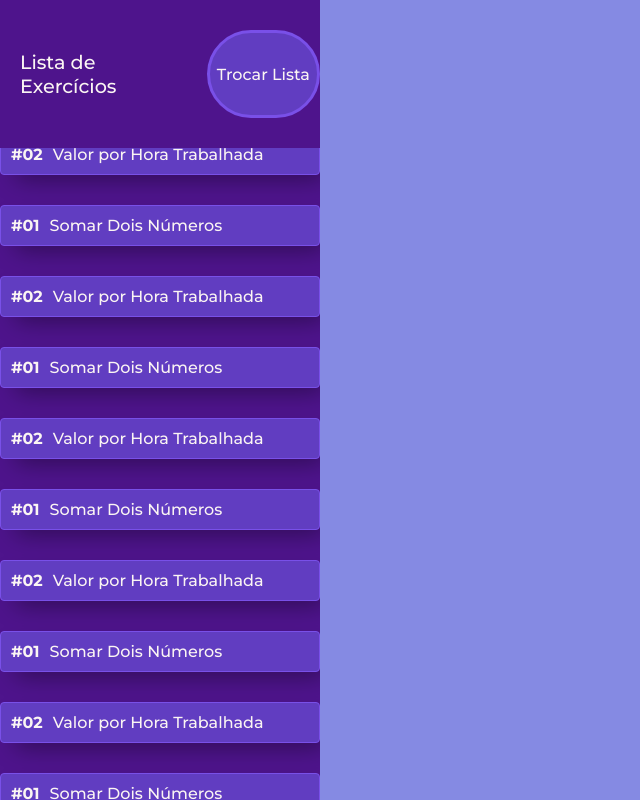
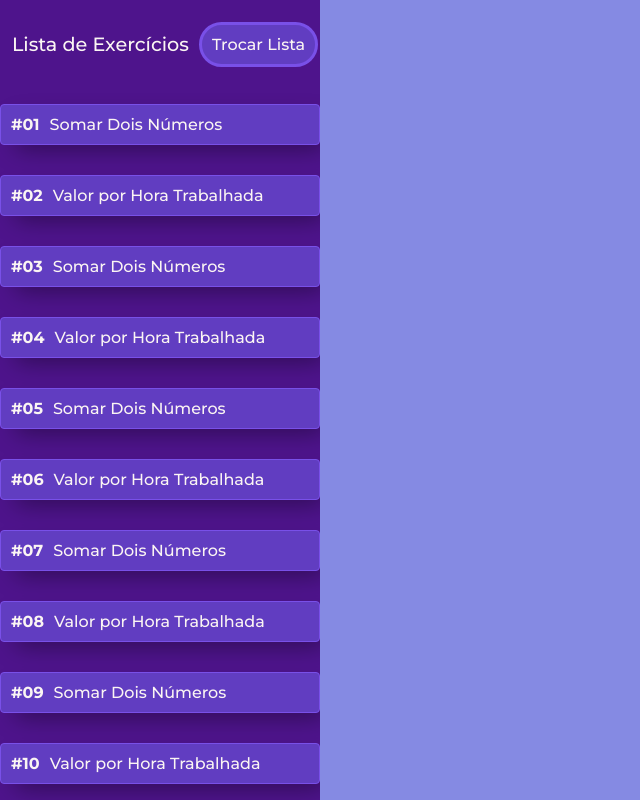
Before and after one commit to YH1d3k12/JavaScript-Skills-Showcase, a website: page public/views/home.html in a window 1280 px wide. Shown: the whole page, without its empty margins (0-640 px from the left). Drawn offline with Linux system fonts and the light colour scheme.

Commit message:
Fix: Weird vertical alignment behavior

```diff
--- a/public/css/home.css
+++ b/public/css/home.css
@@ -57,9 +57,8 @@ body {
 }
 
 .nav-menu-container {
-    display: flex;
-    flex-direction: column;
-    align-items: center;
+    display: grid;
+    grid-template-rows: 2fr 3fr;
 
     height: 25vh;
 }
@@ -68,25 +67,26 @@ body {
 
 .title-button-wrapper {
     display: flex;
-    margin: 30px 0px;
+    align-items: center;
+    justify-content: center;
 }
 
 .menu-list-title {
-    padding: 20px;
+    padding: 5px;
 
     font-family: 'Montserrat';
-    font-size: 1.2rem;
+    font-size: 1rem;
     font-weight: 500;
     /* This color is going to change with the js */
     color: var(--menu-exercise-title-color);
 }
 
 .toggle-list-button {
-    width: 120px;
+    padding: 5px;
     border: solid 3px var(--button-exercise-border-color);
 
     font-family: 'Montserrat';
-    font-size: 1rem;
+    font-size: 0.8rem;
     font-weight: 500;
 
     border-radius: 100px;
@@ -103,11 +103,9 @@ body {
 	justify-content: center;
     overflow: auto;
 }
-
 .list-wrapper::-webkit-scrollbar {
     width: 0.000001px;
 }
-
 .list-container {
     display: flex;
     flex-wrap: wrap;
@@ -178,10 +176,8 @@ body {
     }
 
     .nav-menu-container {
-        display: flex;
-        flex-direction: column;
-        align-items: center;
-
+        display: grid;
+        grid-template-rows: 1fr 8fr;
         height: 100vh;
     }
 
@@ -191,8 +187,8 @@ body {
 
     .list-container {
         flex-direction: column;
-        justify-content: center;
         flex-wrap: nowrap;
+        justify-content: flex-start;
     }
 
     .list-button {
@@ -207,11 +203,16 @@ body {
 
 @media (min-width: 1280px) {
 
-    .list-container {
-        flex-direction: column;
-        align-content: none;
-        justify-content: center;
+    .menu-list-title {
+        padding: 10px;
+        font-size: 1.2rem;
     }
+
+    .toggle-list-button {
+        padding: 10px;
+        font-size: 1rem;
+    }
+
 
     .list-button {
         width: 320px;
--- a/public/views/home.html
+++ b/public/views/home.html
@@ -10,7 +10,6 @@
 
 <body id="body">
     <header id="header-wrapper" class="header-wrapper">
-
         <nav class="nav-menu-container">
             <div class="title-button-wrapper">
                 <h1 id="menu-list-title" class="menu-list-title">Lista de Exercícios</h1>
@@ -35,110 +34,80 @@
 
                     <li>
                         <button class="list-button" file_name="exercises/exercise1">
-                            <h4>#01</h4>
+                            <h4>#03</h4>
                             <a>Somar Dois Números</a>
                         </button>
                     </li>
                     <li>
                         <button class="list-button" file_name="exercises/exercise2">
-                            <h4>#02</h4>
+                            <h4>#04</h4>
                             <a>Valor por Hora Trabalhada</a>
                         </button>
                     </li>
                     <li>
                         <button class="list-button" file_name="exercises/exercise1">
-                            <h4>#01</h4>
+                            <h4>#05</h4>
                             <a>Somar Dois Números</a>
                         </button>
                     </li>
                     <li>
                         <button class="list-button" file_name="exercises/exercise2">
-                            <h4>#02</h4>
+                            <h4>#06</h4>
                             <a>Valor por Hora Trabalhada</a>
                         </button>
                     </li>
                     <li>
                         <button class="list-button" file_name="exercises/exercise1">
-                            <h4>#01</h4>
+                            <h4>#07</h4>
                             <a>Somar Dois Números</a>
                         </button>
                     </li>
                     <li>
                         <button class="list-button" file_name="exercises/exercise2">
-                            <h4>#02</h4>
+                            <h4>#08</h4>
                             <a>Valor por Hora Trabalhada</a>
                         </button>
                     </li>
                     <li>
                         <button class="list-button" file_name="exercises/exercise1">
-                            <h4>#01</h4>
+                            <h4>#09</h4>
                             <a>Somar Dois Números</a>
                         </button>
                     </li>
                     <li>
                         <button class="list-button" file_name="exercises/exercise2">
-                            <h4>#02</h4>
+                            <h4>#10</h4>
                             <a>Valor por Hora Trabalhada</a>
                         </button>
                     </li>
                     <li>
                         <button class="list-button" file_name="exercises/exercise1">
-                            <h4>#01</h4>
+                            <h4>#11</h4>
                             <a>Somar Dois Números</a>
                         </button>
                     </li>
                     <li>
                         <button class="list-button" file_name="exercises/exercise2">
-                            <h4>#02</h4>
+                            <h4>#12</h4>
                             <a>Valor por Hora Trabalhada</a>
                         </button>
                     </li>
                     <li>
                         <button class="list-button" file_name="exercises/exercise1">
-                            <h4>#01</h4>
+                            <h4>#13</h4>
                             <a>Somar Dois Números</a>
                         </button>
                     </li>
                     <li>
                         <button class="list-button" file_name="exercises/exercise2">
-                            <h4>#02</h4>
+                            <h4>#14</h4>
                             <a>Valor por Hora Trabalhada</a>
                         </button>
                     </li>
                     <li>
                         <button class="list-button" file_name="exercises/exercise1">
-                            <h4>#01</h4>
+                            <h4>#15</h4>
                             <a>Somar Dois Números</a>
-                        </button>
-                    </li>
-                    <li>
-                        <button class="list-button" file_name="exercises/exercise2">
-                            <h4>#02</h4>
-                            <a>Valor por Hora Trabalhada</a>
-                        </button>
-                    </li>
-                    <li>
-                        <button class="list-button" file_name="exercises/exercise1">
-                            <h4>#01</h4>
-                            <a>Somar Dois Números</a>
-                        </button>
-                    </li>
-                    <li>
-                        <button class="list-button" file_name="exercises/exercise2">
-                            <h4>#02</h4>
-                            <a>Valor por Hora Trabalhada</a>
-                        </button>
-                    </li>
-                    <li>
-                        <button class="list-button" file_name="exercises/exercise1">
-                            <h4>#01</h4>
-                            <a>Somar Dois Números</a>
-                        </button>
-                    </li>
-                    <li>
-                        <button class="list-button" file_name="exercises/exercise2">
-                            <h4>#02</h4>
-                            <a>Valor por Hora Trabalhada</a>
                         </button>
                     </li>
                 </ul>
```
